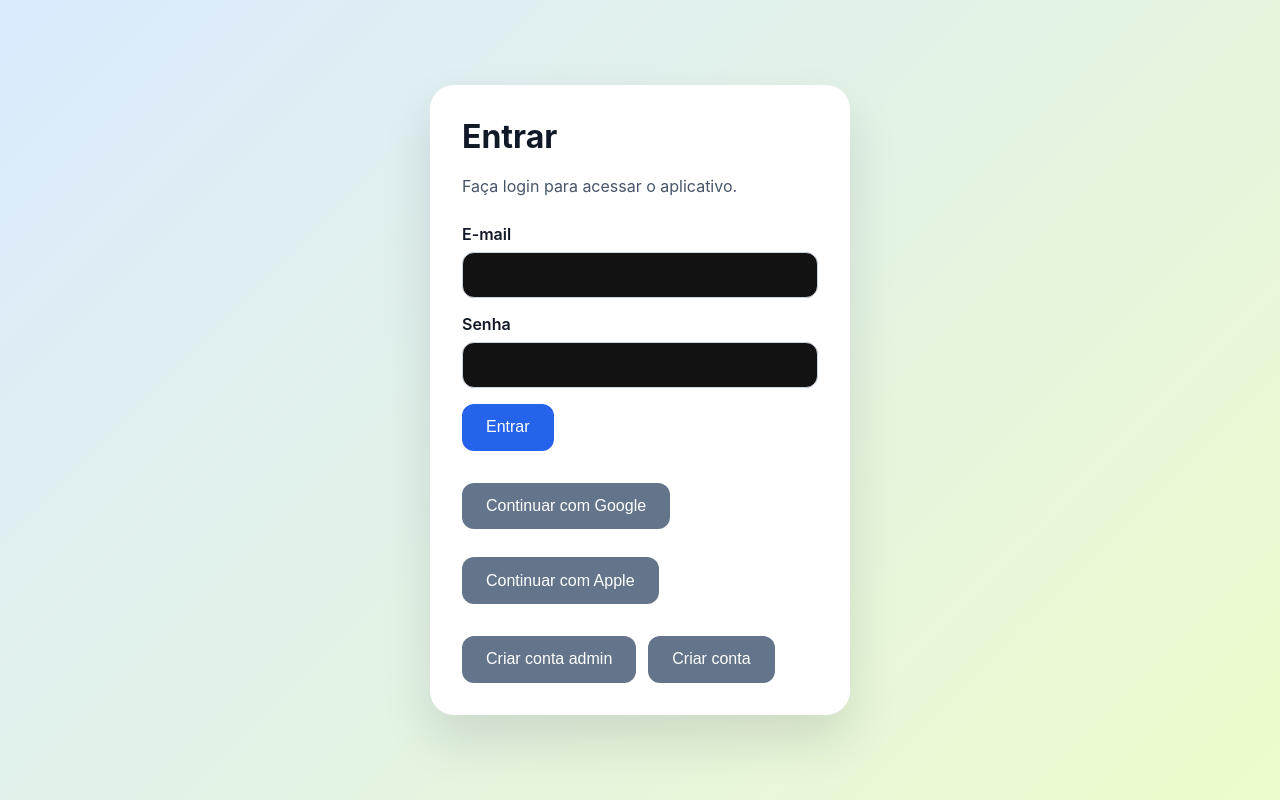
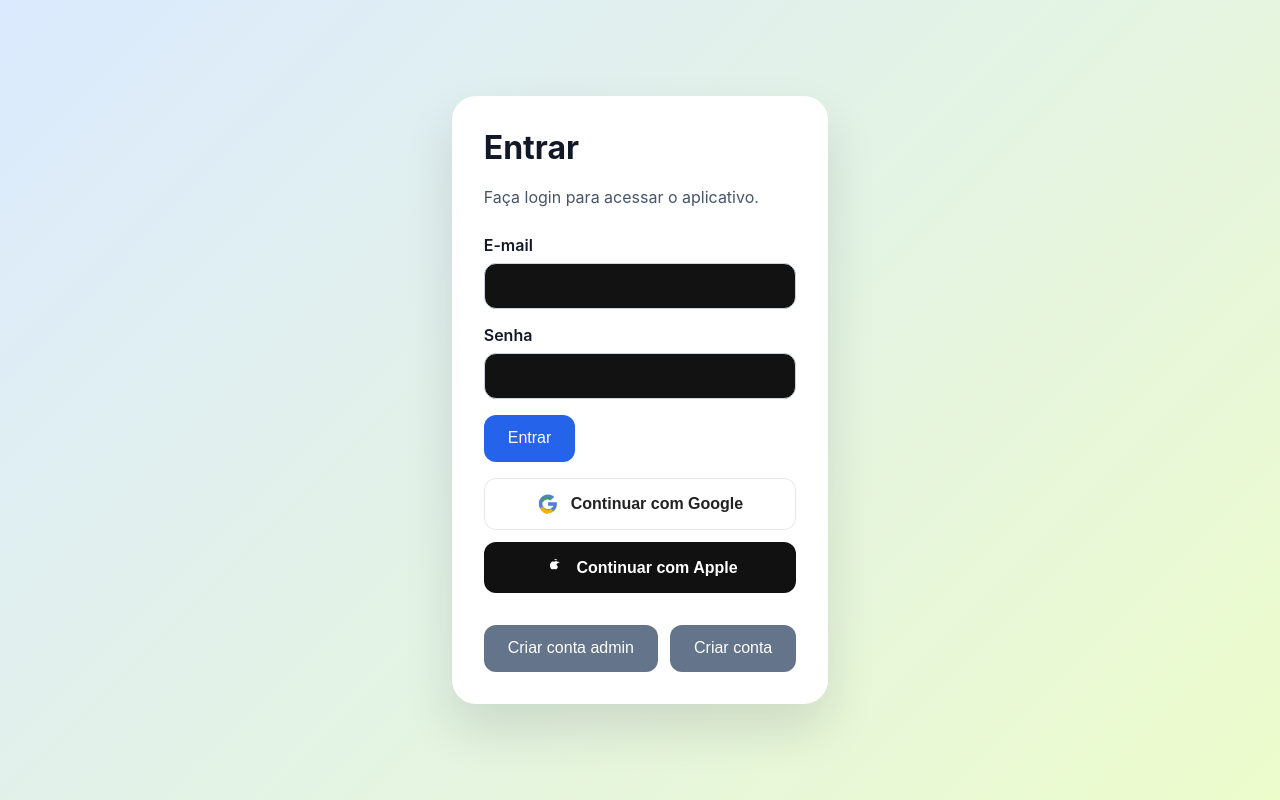
Before and after one commit to moc-967/react-course, a React (Vite) app: page / in a window 1280 px wide. Built offline with nearby package versions, Linux system fonts and the light colour scheme.

Commit message:
feat: adicionar botões de login social com estilos personalizados

```diff
--- a/src/App.tsx
+++ b/src/App.tsx
@@ -315,16 +315,22 @@ function App() {
             <div className="auth-actions social-login-actions">
               <button
                 type="button"
-                className="secondary"
+                className="social-btn google"
                 onClick={() => handleSocialLogin('google')}
               >
+                <span className="icon" aria-hidden="true">
+                  <svg viewBox="0 0 24 24" width="22" height="22"><g><path fill="#4285F4" d="M21.805 10.023h-9.765v3.977h5.617c-.242 1.242-1.484 3.648-5.617 3.648-3.375 0-6.125-2.789-6.125-6.148s2.75-6.148 6.125-6.148c1.922 0 3.211.82 3.953 1.523l2.703-2.633c-1.711-1.57-3.922-2.539-6.656-2.539-5.523 0-10 4.477-10 10s4.477 10 10 10c5.781 0 9.594-4.055 9.594-9.773 0-.656-.07-1.156-.156-1.457z"/><path fill="#34A853" d="M3.545 7.548l3.281 2.406c.891-1.68 2.531-2.906 4.449-2.906 1.219 0 2.297.414 3.148 1.219l2.367-2.305c-1.484-1.383-3.406-2.227-5.515-2.227-3.672 0-6.75 2.484-7.859 5.867z"/><path fill="#FBBC05" d="M12 22c2.438 0 4.484-.805 5.977-2.188l-2.773-2.266c-.773.547-1.773.867-3.203.867-2.484 0-4.594-1.68-5.352-3.945l-3.289 2.547c1.484 3.32 4.805 5.985 8.64 5.985z"/><path fill="#EA4335" d="M21.805 10.023h-9.765v3.977h5.617c-.242 1.242-1.484 3.648-5.617 3.648-3.375 0-6.125-2.789-6.125-6.148s2.75-6.148 6.125-6.148c1.922 0 3.211.82 3.953 1.523l2.703-2.633c-1.711-1.57-3.922-2.539-6.656-2.539-5.523 0-10 4.477-10 10s4.477 10 10 10c5.781 0 9.594-4.055 9.594-9.773 0-.656-.07-1.156-.156-1.457z" opacity=".1"/></g></svg>
+                </span>
                 Continuar com Google
               </button>
               <button
                 type="button"
-                className="secondary"
+                className="social-btn apple"
                 onClick={() => handleSocialLogin('apple')}
               >
+                <span className="icon" aria-hidden="true">
+                  <svg viewBox="0 0 24 24" width="22" height="22"><g><path fill="#fff" d="M16.365 1.43c0 1.14-.93 2.07-2.07 2.07-.06 0-.12 0-.18-.01-.09-.12-.17-.25-.25-.38-.13-.23-.25-.47-.34-.72 0-.01 0-.01-.01-.02.23-.09.47-.14.72-.14 1.14 0 2.06.93 2.06 2.07zm3.13 5.13c-.07-.09-.14-.18-.22-.27-.7-.8-1.7-1.27-2.77-1.27-.97 0-1.7.33-2.22.33-.54 0-1.25-.32-2.07-.32-.98 0-2.01.53-2.71 1.44-1.01 1.32-1.18 3.8-.09 5.44.47.72 1.09 1.53 1.89 1.53.7 0 .89-.45 1.81-.45.92 0 1.08.45 1.8.45.8 0 1.36-.78 1.83-1.5.32-.47.56-.97.73-1.5-1.91-.73-2.22-3.36.29-3.82.01-.01.01-.01.02-.01-.06-.19-.13-.37-.22-.54zm-3.13-3.13c0 1.14-.92 2.07-2.06 2.07-.25 0-.49-.05-.72-.14.01-.01.01-.01.01-.02.09-.25.21-.49.34-.72.08-.13.16-.26.25-.38.06-.01.12-.01.18-.01 1.14 0 2.07.93 2.07 2.07z"/></g></svg>
+                </span>
                 Continuar com Apple
               </button>
             </div>
--- a/src/index.css
+++ b/src/index.css
@@ -1,3 +1,44 @@
+.social-login-actions {
+  display: flex;
+  flex-direction: column;
+  gap: 0.75rem;
+  margin-bottom: 1rem;
+}
+
+.social-btn {
+  display: flex;
+  align-items: center;
+  justify-content: center;
+  gap: 0.75rem;
+  font-weight: 600;
+  font-size: 1rem;
+  border: none;
+  border-radius: 12px;
+  padding: 0.9rem 1.5rem;
+  cursor: pointer;
+  transition: background 0.2s;
+}
+
+.social-btn.google {
+  background: #fff;
+  color: #222;
+  border: 1px solid #e5e7eb;
+}
+.social-btn.google:hover {
+  background: #f1f5f9;
+}
+.social-btn.apple {
+  background: #111;
+  color: #fff;
+}
+.social-btn.apple:hover {
+  background: #222;
+}
+.social-btn .icon {
+  width: 22px;
+  height: 22px;
+  display: inline-block;
+}
 :root {
   color-scheme: dark;
   color: #111827;
```
